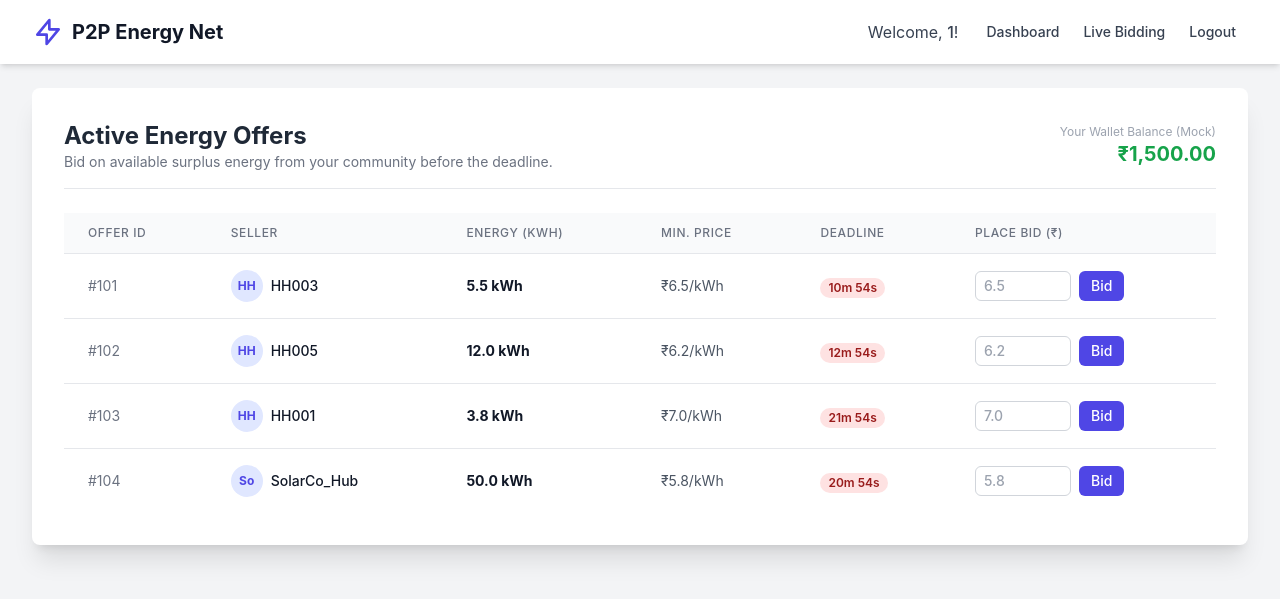
After one commit to rishabh766/IOT-Project, a Flask app: page /bidding in a window 1280 px wide. The commit adds this page. Shown: the top 599 px of the page. Run offline with Flask 3, Linux system fonts and the light colour scheme; the visitor is signed in with stand-in values (Sample User, id 1); some libraries are stand-ins or nearby versions.

Commit message:
Adds the bidding page

```diff
--- a/app.py
+++ b/app.py
@@ -11,6 +11,7 @@ import random
 import bcrypt
 import eventlet
 import pandas as pd
+from datetime import datetime, timedelta
 import openpyxl # Added for Excel file handling
 
 # We need eventlet monkey patching for background tasks (MQTT + Data Sim)
@@ -223,6 +224,73 @@ def setup_mqtt_client():
 
     return client
 
+# ... existing imports ...
+
+# --- Mock Active Offers Data ---
+# In a real app, this would come from a database
+ACTIVE_OFFERS = [
+    {'id': '101', 'seller': 'HH003', 'energy': 5.5, 'min_price': 6.50, 'deadline': None},
+    {'id': '102', 'seller': 'HH005', 'energy': 12.0, 'min_price': 6.20, 'deadline': None},
+    {'id': '103', 'seller': 'HH001', 'energy': 3.8, 'min_price': 7.00, 'deadline': None},
+    {'id': '104', 'seller': 'SolarCo_Hub', 'energy': 50.0, 'min_price': 5.80, 'deadline': None},
+]
+
+def refresh_deadlines():
+    """Helper to ensure offers always have a valid future deadline for the demo."""
+    now = datetime.now()
+    for i, offer in enumerate(ACTIVE_OFFERS):
+        # Set random deadlines between 2 to 60 minutes from now
+        if not offer['deadline'] or datetime.fromisoformat(offer['deadline']) < now:
+            future_min = (i + 1) * 5 + random.randint(1, 10)
+            offer['deadline'] = (now + timedelta(minutes=future_min)).isoformat()
+
+# --- New Bidding Routes ---
+
+@app.route('/bidding')
+@login_required
+def bidding():
+    """Renders the new Bidding Page."""
+    refresh_deadlines()
+    return render_template('bidding.html', offers=ACTIVE_OFFERS, username=current_user.id)
+
+@app.route('/api/place_bid', methods=['POST'])
+@login_required
+def place_bid():
+    """API to handle user bids on active offers."""
+    data = request.json
+    offer_id = data.get('offer_id')
+    bid_price = data.get('bid_price')
+
+    if not offer_id or not bid_price:
+        return jsonify({'error': 'Missing data'}), 400
+
+    # Create a transaction record for the Blockchain
+    tx_data = {
+        'source': 'Web_Bid',
+        'type': 'BID',
+        'buyer': current_user.id,
+        'offer_id': offer_id,
+        'bid_price_inr': float(bid_price),
+        'timestamp': datetime.now().strftime('%Y-%m-%d %H:%M:%S')
+    }
+
+    # Add to blockchain pending transactions
+    tx_hash = blockchain.add_transaction(tx_data)
+
+    # Emit to dashboard feed so everyone sees the bid
+    socketio.emit('mqtt_message', {
+        'topic': 'iot-p2p/web-bid',
+        'payload': tx_data,
+        'tx_hash': tx_hash
+    })
+
+    return jsonify({
+        'success': True,
+        'message': f'Bid of ₹{bid_price} placed on Offer #{offer_id}',
+        'tx_hash': tx_hash
+    }), 200
+
+# ... existing routes ...
 # --- HTTP Routes (Updated Login Logic) ---
 
 @app.route('/login', methods=['GET', 'POST'])
--- a/templates/base.html
+++ b/templates/base.html
@@ -4,11 +4,8 @@
     <meta charset="UTF-8">
     <meta name="viewport" content="width=device-width, initial-scale=1.0">
     <title>{% block title %}P2P Trading{% endblock %}</title>
-    <!-- Tailwind CSS for modern styling -->
     <script src="https://cdn.tailwindcss.com"></script>
-    <!-- Socket.IO Client Library -->
     <script src="https://cdn.socket.io/4.7.5/socket.io.min.js"></script>
-    <!-- Chart.js for Graphs -->
     <script src="https://cdn.jsdelivr.net/npm/chart.js"></script>
     <style>
         body { font-family: 'Inter', sans-serif; }
@@ -37,7 +34,10 @@
                 <div class="flex items-center">
                     {% if current_user and current_user.is_authenticated %}
                         <span class="text-gray-700 mr-4">Welcome, <strong class="font-medium">{{ current_user.id }}</strong>!</span>
+
                         <a href="{{ url_for('index') }}" class="text-gray-700 hover:text-indigo-600 px-3 py-2 rounded-md text-sm font-medium">Dashboard</a>
+                        <a href="{{ url_for('bidding') }}" class="text-gray-700 hover:text-indigo-600 px-3 py-2 rounded-md text-sm font-medium">Live Bidding</a>
+
                         <a href="{{ url_for('logout') }}" class="text-gray-700 hover:text-indigo-600 px-3 py-2 rounded-md text-sm font-medium">Logout</a>
                     {% else %}
                         <a href="{{ url_for('login') }}" class="text-gray-700 hover:text-indigo-600 px-3 py-2 rounded-md text-sm font-medium">Login / Register</a>
--- /dev/null
+++ b/templates/bidding.html
@@ -0,0 +1,154 @@
+{% extends "base.html" %}
+{% block title %}Live Bidding{% endblock %}
+
+{% block content %}
+<div class="max-w-7xl mx-auto">
+    <div class="bg-white p-8 rounded-lg shadow-xl">
+        <div class="flex justify-between items-center border-b pb-4 mb-6">
+            <div>
+                <h2 class="text-2xl font-bold text-gray-800">Active Energy Offers</h2>
+                <p class="text-sm text-gray-500">Bid on available surplus energy from your community before the deadline.</p>
+            </div>
+            <div class="text-right">
+                <span class="block text-xs text-gray-400">Your Wallet Balance (Mock)</span>
+                <span class="text-xl font-bold text-green-600">₹1,500.00</span>
+            </div>
+        </div>
+
+        <div id="bid-message" class="hidden mb-4 p-3 rounded-md"></div>
+
+        <div class="overflow-x-auto">
+            <table class="min-w-full divide-y divide-gray-200">
+                <thead class="bg-gray-50">
+                    <tr>
+                        <th class="px-6 py-3 text-left text-xs font-medium text-gray-500 uppercase tracking-wider">Offer ID</th>
+                        <th class="px-6 py-3 text-left text-xs font-medium text-gray-500 uppercase tracking-wider">Seller</th>
+                        <th class="px-6 py-3 text-left text-xs font-medium text-gray-500 uppercase tracking-wider">Energy (kWh)</th>
+                        <th class="px-6 py-3 text-left text-xs font-medium text-gray-500 uppercase tracking-wider">Min. Price</th>
+                        <th class="px-6 py-3 text-left text-xs font-medium text-gray-500 uppercase tracking-wider">Deadline</th>
+                        <th class="px-6 py-3 text-left text-xs font-medium text-gray-500 uppercase tracking-wider">Place Bid (₹)</th>
+                    </tr>
+                </thead>
+                <tbody class="bg-white divide-y divide-gray-200">
+                    {% for offer in offers %}
+                    <tr class="hover:bg-gray-50 transition-colors">
+                        <td class="px-6 py-4 whitespace-nowrap text-sm text-gray-500">#{{ offer.id }}</td>
+                        <td class="px-6 py-4 whitespace-nowrap">
+                            <div class="flex items-center">
+                                <div class="h-8 w-8 rounded-full bg-indigo-100 flex items-center justify-center text-indigo-600 font-bold text-xs mr-2">
+                                    {{ offer.seller[:2] }}
+                                </div>
+                                <span class="text-sm font-medium text-gray-900">{{ offer.seller }}</span>
+                            </div>
+                        </td>
+                        <td class="px-6 py-4 whitespace-nowrap text-sm text-gray-900 font-bold">{{ offer.energy }} kWh</td>
+                        <td class="px-6 py-4 whitespace-nowrap text-sm text-gray-600">₹{{ offer.min_price }}/kWh</td>
+                        <td class="px-6 py-4 whitespace-nowrap">
+                            <span class="deadline-timer px-2 inline-flex text-xs leading-5 font-semibold rounded-full bg-red-100 text-red-800"
+                                  data-deadline="{{ offer.deadline }}">
+                                Calculating...
+                            </span>
+                        </td>
+                        <td class="px-6 py-4 whitespace-nowrap text-sm font-medium">
+                            <form class="bid-form flex space-x-2" data-offer-id="{{ offer.id }}">
+                                <input type="number" step="0.01" min="{{ offer.min_price }}" placeholder="{{ offer.min_price }}"
+                                       class="bid-input w-24 px-2 py-1 border border-gray-300 rounded-md focus:ring-indigo-500 focus:border-indigo-500 text-sm" required>
+                                <button type="submit"
+                                        class="bg-indigo-600 hover:bg-indigo-700 text-white px-3 py-1 rounded-md text-sm transition-colors">
+                                    Bid
+                                </button>
+                            </form>
+                        </td>
+                    </tr>
+                    {% endfor %}
+                </tbody>
+            </table>
+        </div>
+    </div>
+</div>
+{% endblock %}
+
+{% block scripts %}
+<script>
+document.addEventListener('DOMContentLoaded', () => {
+    // 1. Handle Countdown Timers
+    const timers = document.querySelectorAll('.deadline-timer');
+
+    setInterval(() => {
+        const now = new Date().getTime();
+
+        timers.forEach(timer => {
+            const deadline = new Date(timer.dataset.deadline).getTime();
+            const distance = deadline - now;
+
+            if (distance < 0) {
+                timer.textContent = "EXPIRED";
+                timer.classList.replace('bg-red-100', 'bg-gray-100');
+                timer.classList.replace('text-red-800', 'text-gray-500');
+                // Disable the associated button
+                const row = timer.closest('tr');
+                const btn = row.querySelector('button');
+                if (btn) {
+                    btn.disabled = true;
+                    btn.classList.add('opacity-50', 'cursor-not-allowed');
+                    btn.textContent = "Closed";
+                }
+            } else {
+                const minutes = Math.floor((distance % (1000 * 60 * 60)) / (1000 * 60));
+                const seconds = Math.floor((distance % (1000 * 60)) / 1000);
+                timer.textContent = `${minutes}m ${seconds}s`;
+            }
+        });
+    }, 1000);
+
+    // 2. Handle Bid Submission
+    const forms = document.querySelectorAll('.bid-form');
+    const msgBox = document.getElementById('bid-message');
+
+    forms.forEach(form => {
+        form.addEventListener('submit', async (e) => {
+            e.preventDefault();
+            const offerId = form.dataset.offerId;
+            const bidPrice = form.querySelector('.bid-input').value;
+            const btn = form.querySelector('button');
+
+            // UI Feedback
+            const originalText = btn.textContent;
+            btn.textContent = '...';
+            btn.disabled = true;
+
+            try {
+                const response = await fetch('/api/place_bid', {
+                    method: 'POST',
+                    headers: {
+                        'Content-Type': 'application/json',
+                    },
+                    body: JSON.stringify({ offer_id: offerId, bid_price: bidPrice })
+                });
+
+                const result = await response.json();
+
+                msgBox.classList.remove('hidden', 'bg-red-100', 'text-red-700', 'bg-green-100', 'text-green-700');
+                if (response.ok) {
+                    msgBox.classList.add('bg-green-100', 'text-green-700');
+                    msgBox.innerHTML = `<strong>Success!</strong> ${result.message} <br><span class="text-xs">TX Hash: ${result.tx_hash}</span>`;
+                    form.querySelector('.bid-input').value = '';
+                } else {
+                    msgBox.classList.add('bg-red-100', 'text-red-700');
+                    msgBox.textContent = `Error: ${result.error}`;
+                }
+            } catch (error) {
+                console.error('Error:', error);
+                msgBox.classList.add('bg-red-100', 'text-red-700');
+                msgBox.textContent = 'Network error occurred.';
+            } finally {
+                btn.textContent = originalText;
+                btn.disabled = false;
+                // Auto-hide message after 5 seconds
+                setTimeout(() => msgBox.classList.add('hidden'), 5000);
+            }
+        });
+    });
+});
+</script>
+{% endblock %}
```
